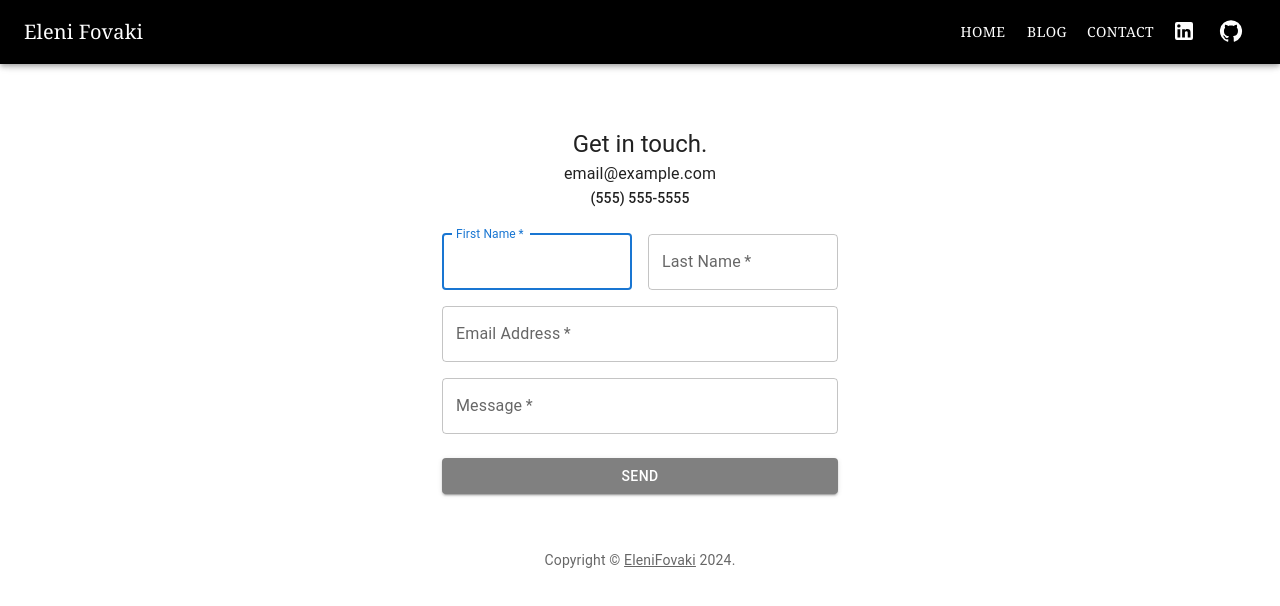
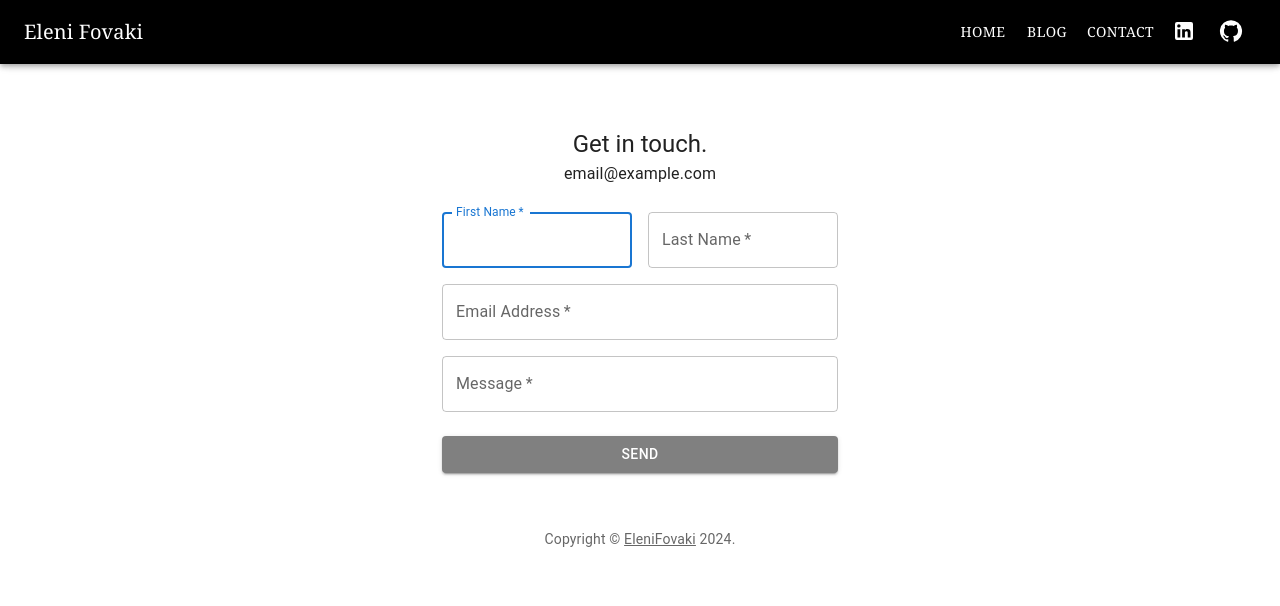
Before and after one commit to EleniFovaki/website-portfolio, a React (Create React App) app: page /contact in a window 1280 px wide. Shown: the top 606 px of the page. Built offline with nearby package versions, Linux system fonts and the light colour scheme.

Commit message:
remove unnecessary line
remove unnecessary line

```diff
--- a/src/Contact.js
+++ b/src/Contact.js
@@ -47,9 +47,6 @@ function Contact() {
           </Typography>
           <Typography component="h2" variant="subtitle1">
             email@example.com
-          </Typography>
-          <Typography component="h3" variant="subtitle2">
-            (555) 555-5555
           </Typography>
           <Box component="form" noValidate  sx={{ mt: 3 }}>
             <Grid container spacing={2}>
```
